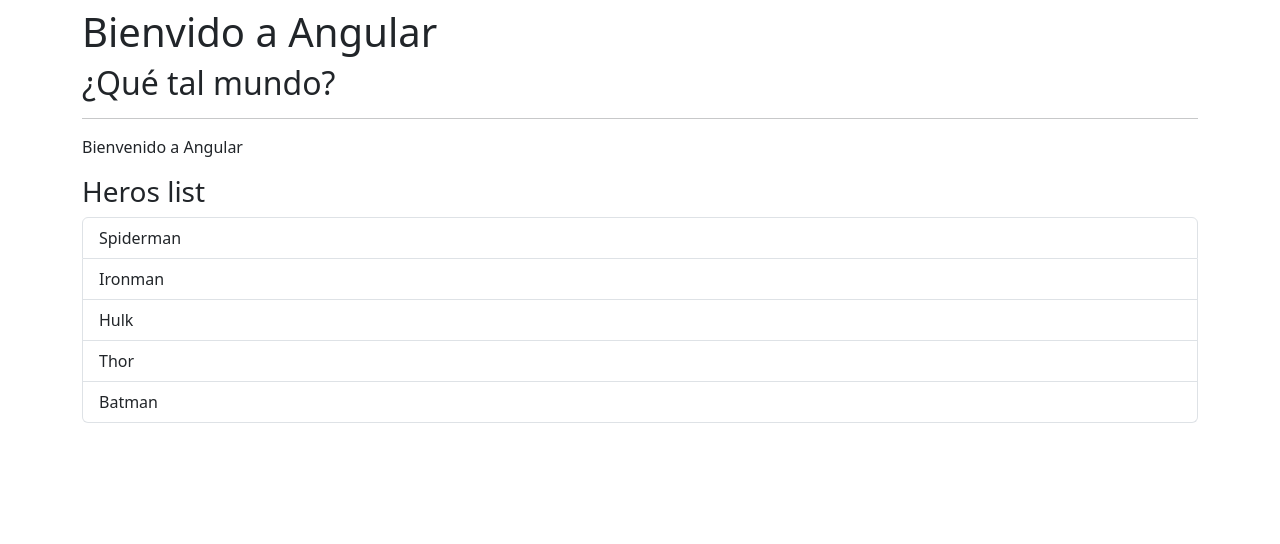
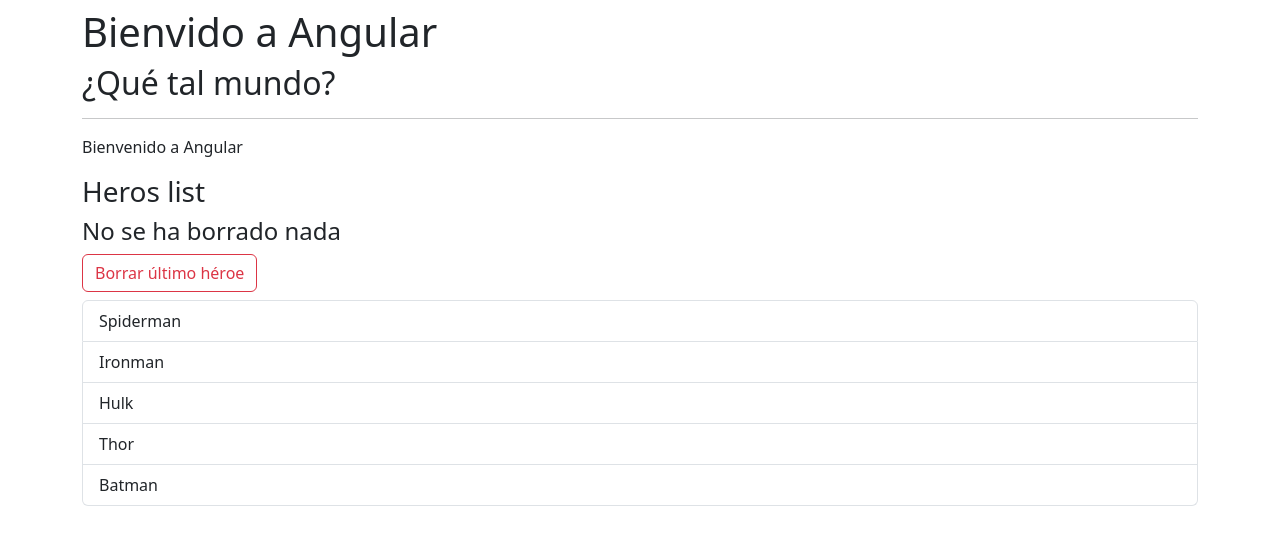
Before and after one commit to rafabo7/curso-angular, an Angular app in the folder 02-bases/: page / in a window 1280 px wide. Shown: the top 544 px of the page. Built offline with nearby package versions, Linux system fonts and the light colour scheme.

Commit message:
update: list.component with conditional rendering

```diff
--- a/02-bases/src/app/heroes/list/list.component.html
+++ b/02-bases/src/app/heroes/list/list.component.html
@@ -1,4 +1,20 @@
 <h3>Heros list</h3>
+
+<div *ngIf="deletedHero; else notDeleted" >
+  <h4>Héroe borrado <small class="text-danger"> {{deletedHero}} </small> </h4>
+</div>
+
+
+<ng-template #notDeleted >
+  <h4>No se ha borrado nada</h4>
+</ng-template>
+
+<button
+  *ngIf="heroNames.length > 0"
+  class="btn btn-outline-danger"
+  (click)="removeLastHero()">
+  Borrar último héroe
+</button>
 
 <ul class="mt-2 list-group">
   <li
--- a/02-bases/src/app/heroes/list/list.component.ts
+++ b/02-bases/src/app/heroes/list/list.component.ts
@@ -10,5 +10,10 @@ export class ListComponent {
   public heroNames: string[] = [
     'Spiderman', 'Ironman', 'Hulk', 'Thor', 'Batman'
   ]
+  public deletedHero?:string
+
+  removeLastHero():void {
+    this.deletedHero = this.heroNames.pop()
+  }
 
 }
```
